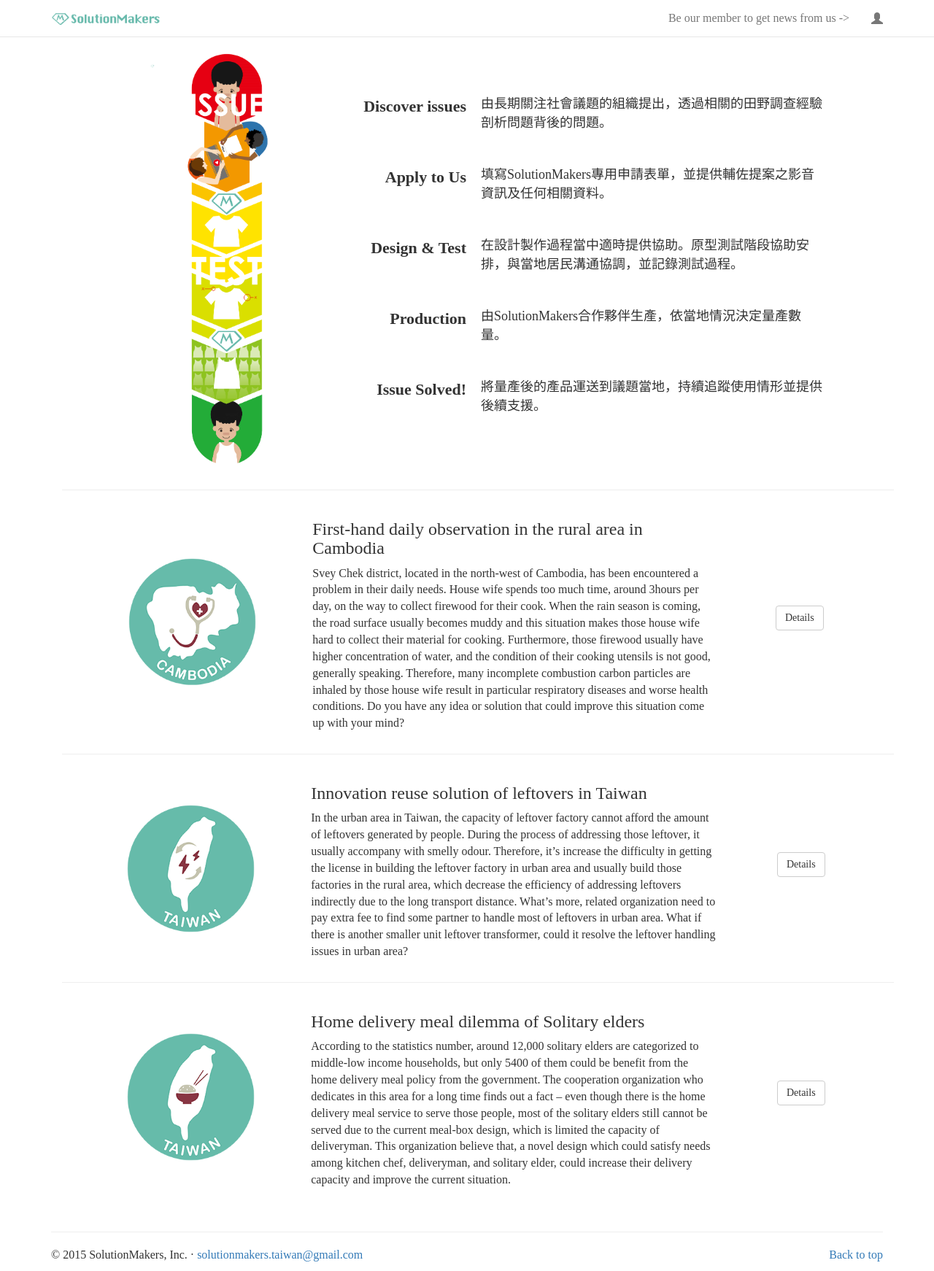
After one commit to prob1995/solutionmakers, a Django app: page /en/issue in a window 1280 px wide. The commit adds this page. Shown: the whole page at 73% size. Run offline with Django 3.2, Linux system fonts and the light colour scheme; some libraries are stand-ins or nearby versions.

Commit message:
add english issue page

```diff
--- a/bootstrap_django/settings.py
+++ b/bootstrap_django/settings.py
@@ -86,7 +86,7 @@ USE_TZ = True
 STATIC_URL = '/static/'
 
 #FOR HEROKU DEPLOY
-
+'''
 # Parse database configuration from $DATABASE_URL
 import dj_database_url
 DATABASES['default'] =  dj_database_url.config()
@@ -106,3 +106,5 @@ STATIC_URL = '/static/'
 STATICFILES_DIRS = (
     os.path.join(BASE_DIR, 'static'),
 )
+
+'''
--- a/bootstrap_django/urls.py
+++ b/bootstrap_django/urls.py
@@ -17,6 +17,7 @@ urlpatterns = patterns('',
     url(r'^issues/','home.views.issues'),
     url(r'^solutions/','home.views.solutions'),
     url(r'^resetpw/','member.views.resetpw'),
+    url(r'^en/issue','home.views.issue_e'),
 
 
 )
--- a/bootstrap_django/wsgi.py
+++ b/bootstrap_django/wsgi.py
@@ -14,8 +14,9 @@ from django.core.wsgi import get_wsgi_application
 application = get_wsgi_application()
 
 #FOR HEROKU DEPLOY
-
+'''
 from django.core.wsgi import get_wsgi_application
 from dj_static import Cling
 
 application = Cling(get_wsgi_application())
+'''
--- a/home/templates/common/header.html
+++ b/home/templates/common/header.html
@@ -33,7 +33,7 @@
           <ul class="nav navbar-nav navbar-right">
             <li>
               <!-- Don't show this text on mobile -->
-              <a class="hidden-xs" href="javascript: void(0)" onClick="logged()">加入會員獲得最新資訊 -></a>
+              <a class="hidden-xs" href="javascript: void(0)" onClick="logged()">Be our member to get news from us -></a>
             </li>
 
             <li>
--- /dev/null
+++ b/home/templates/en/issues_e.html
@@ -0,0 +1,168 @@
+<!DOCTYPE html>
+<html lang="en">
+  <!-- Head -->
+  {% include "common/head.html" %}
+  <body role="document">
+  <!-- Header -->
+  {% include "common/header.html" %}
+
+
+    <div class="container theme-showcase" role="main">
+
+    <!-- Marketing messaging and featurettes
+    ================================================== -->
+    <!-- Wrap the rest of the page in another container to center all the content. -->
+
+    <div class="container marketing">
+      <div class="page-header">
+      </div>
+      <!-- Three columns of text below the carousel-->
+<!--      <div class="row">
+        <div class="col-lg-4">
+          <img class="img-circle" src="https://drive.google.com/uc?id=0B8RpWqb4YXwsLU45YTVpUXh0YWc" alt="Generic placeholder image" width="250" height="250">
+        </div>
+        <div class="col-lg-4">
+          <img class="img-circle" src="https://drive.google.com/uc?id=0B8RpWqb4YXwsNzFJS05nZGJxSnM" alt="Generic placeholder image" width="250" height="250">
+        </div>
+        <div class="col-lg-4">
+          <img class="img-circle" src="https://drive.google.com/uc?id=0B8RpWqb4YXwsdWp3OEJfM1E1SE0" alt="Generic placeholder image" width="250" height="250">
+        </div>
+      </div>
+      <hr>
+-->
+      <div class="row">
+        <div class="col-md-1">
+        </div>
+        <div class="col-md-3 text-center vcenter">
+          <p>
+          <img class="img-rounded" src="../static/image/issue/ngo.png" alt="ngo flow" width="250">
+          </p>
+        </div>
+        <div class="col-md-7 vcenter">
+            <dl class="dl-horizontal">
+              <dt class="dt-font">Discover issues</dt>
+              <dd class="dd-font">由長期關注社會議題的組織提出，透過相關的田野調查經驗剖析問題背後的問題。</dd>
+              <br>
+              <br>
+              <dt class="dt-font">Apply to Us</dt>
+              <dd class="dd-font">填寫SolutionMakers專用申請表單，並提供輔佐提案之影音資訊及任何相關資料。</dd>
+              <br>
+              <br>
+              <dt class="dt-font">Design & Test</dt>
+              <dd class="dd-font">在設計製作過程當中適時提供協助。原型測試階段協助安排，與當地居民溝通協調，並記錄測試過程。</dd>
+              <br>
+              <br>
+              <dt class="dt-font">Production</dt>
+              <dd class="dd-font">由SolutionMakers合作夥伴生產，依當地情況決定量產數量。</dd>
+              <br>
+              <br>
+              <dt class="dt-font">Issue Solved!</dt>
+              <dd class="dd-font">將量產後的產品運送到議題當地，持續追蹤使用情形並提供後續支援。</dd>
+            </dl>
+          </div>
+
+<!--        <div class="col-xs-2">
+          <div class="vertical-space-around2">
+          <h3>發現問題</h3>
+          <h3>申請表單</h3>
+          <h3>設計測試</h3>
+          <h3>量產製造</h3>
+          <h3>解決問題</h3>
+          </div>
+        </div>
+
+        <div class="col-xs-5">
+          <div class="vertical-space-around2">
+          <p><blockquote>由長期關注社會議題的組織提出，透過相關的田野調查經驗剖析問題背後的問題。</blockquote></p>
+          <p><blockquote>填寫SolutionMakers專用申請表單，並提供輔佐提案之影音資訊及任何相關資料。</blockquote></p>
+          <p><blockquote>在設計製作過程當中適時提供協助。原型測試階段協助安排，與當地居民溝通協調，並記錄測試過程。</blockquote></p>
+          <p><blockquote>由SolutionMakers合作夥伴生產，依當地情況決定量產數量。</blockquote></p>
+          <p><blockquote>將量產後的產品運送到議題當地，持續追蹤使用情形並提供後續支援。</blockquote></p>
+          </div>
+        </div>
+        -->
+        <div class="col-md-1">
+        </div>
+      </div>
+      <hr>
+
+      <div class="row text-center">
+          <div class="col-md-3 vcenter">
+              <img class="img-circle center-block" src="../static/image/issue/breath.png" alt="Cambodia" width="175" height="175">
+          </div>
+          <div class="col-md-6 vcenter hleft">
+              <h3>First-hand daily observation in the rural area in Cambodia</h3>
+              <p>
+                Svey Chek district, located in the north-west of Cambodia,
+                has been encountered a problem in their daily needs. House wife spends too much time,
+                around 3hours per day, on the way to collect firewood for their cook. When the rain season is coming,
+                the road surface usually becomes muddy and this situation makes those house wife hard to collect their material for cooking.
+                Furthermore, those firewood usually have higher concentration of water, and the condition of their cooking utensils is not good, generally speaking.
+                Therefore, many incomplete combustion carbon particles are inhaled by those house wife result in particular respiratory diseases and worse health conditions.
+                Do you have any idea or solution that could improve this situation come up with your mind?
+              </p>
+          </div><!--
+          --><div class="col-md-2 vcenter issue_btn">
+            <p>
+              <button type="button" class="btn btn-default" Onclick="window.location.href='../bissue'">Details</button>
+            </p>
+          </div>
+      </div>
+      <hr>
+      <div class="row text-center">
+          <div class="col-md-3 vcenter">
+              <img class="img-circle center-block" src="../static/image/issue/energy.png" alt="Energy" width="175" height="175">
+          </div>
+          <div class="col-md-6 vcenter hleft">
+              <h3>Innovation reuse solution of leftovers in Taiwan</h3>
+              <p>
+                In the urban area in Taiwan, the capacity of leftover factory cannot afford the amount of leftovers generated by people.
+                During the process of addressing those leftover, it usually accompany with smelly odour.
+                Therefore, it’s increase the difficulty in getting the license in building the leftover factory in urban area and usually build those factories in the rural area,
+                which decrease the efficiency of addressing leftovers indirectly due to the long transport distance.
+                What’s more, related organization need to pay extra fee to find some partner to handle most of leftovers in urban area.
+                What if there is another smaller unit leftover transformer, could it resolve the leftover handling issues in urban area?
+
+              </p>
+          </div>
+          <div class="col-md-2 vcenter issue_btn">
+            <p>
+              <button type="button" class="btn btn-default " Onclick="window.location.href='../fwissue'">Details</button>
+            </p>
+          </div>
+      </div>
+      <hr>
+      <div class="row text-center">
+          <div class="col-md-3 vcenter">
+              <img class="img-circle  center-block" src="../static/image/issue/oldman.png" alt="Oldman" width="175" height="175">
+          </div>
+          <div class="col-md-6 vcenter hleft">
+              <h3>Home delivery meal dilemma of Solitary elders</h3>
+              <p>
+              According to the statistics number, around 12,000 solitary elders are categorized to middle-low income households,
+              but only 5400 of them could be benefit from the home delivery meal policy from the government.
+              The cooperation organization who dedicates in this area for a long time finds out a fact – even though there is the home delivery meal service to serve those people,
+              most of the solitary elders still cannot be served due to the current meal-box design, which is limited the capacity of deliveryman. This organization believe that,
+              a novel design which could satisfy needs among kitchen chef, deliveryman, and solitary elder, could increase their delivery capacity and improve the current situation.
+              </p>
+          </div>
+          <div class="col-md-2 vcenter issue_btn">
+            <p>
+              <button type="button" class="btn btn-default" Onclick="window.location.href='../omissue'">Details</button>
+            </p>
+          </div>
+      </div>
+
+    </div>
+
+
+
+
+      <!-- footer -->
+      {% include "common/footer.html" %}
+    </div> <!-- /container -->
+
+    <!-- bottom Bootstrap and JS -->
+    {% include "common/bottom_js.html" %}
+  </body>
+</html>
--- a/home/views.py
+++ b/home/views.py
@@ -18,3 +18,6 @@ def issues(request):
 
 def solutions(request):
     return render(request,"solution/solutions.html")
+
+def issue_e(request):
+    return render(request,"en/issues_e.html")
--- a/member/templates/login.html
+++ b/member/templates/login.html
@@ -24,12 +24,12 @@
             <input type="password" class="form-control input-lg" id="loginpassword" placeholder="Password">
           </div>
           <p>
-            <a href="/resetpw"><u>忘記密碼？</u></a>
+            <a href="/resetpw"><u>Forget password？</u></a>
           </p>
           <br>
           <p>
-            <button type="button" class="btn btn-primary btn-lg btn-block" onclick="logIn()">登入</button>
-            <form action="../newaccount"><button type="submit" class="btn btn-primary btn-lg btn-block">註冊帳號</button></form>
+            <button type="button" class="btn btn-primary btn-lg btn-block" onclick="logIn()">Login</button>
+            <form action="../newaccount"><button type="submit" class="btn btn-primary btn-lg btn-block">Register!</button></form>
           </p>
         </div>
 		    <div class="col-md-4">
--- a/member/templates/newaccount.html
+++ b/member/templates/newaccount.html
@@ -77,7 +77,7 @@
             -->
           <br>
           <p>
-            <button type="button" class="btn btn-primary btn-lg btn-block" onclick="newAccount()">註冊</button>
+            <button type="button" class="btn btn-primary btn-lg btn-block" onclick="newAccount()">Register</button>
           </p>
         </div>
 		    <div class="col-md-4">
```
